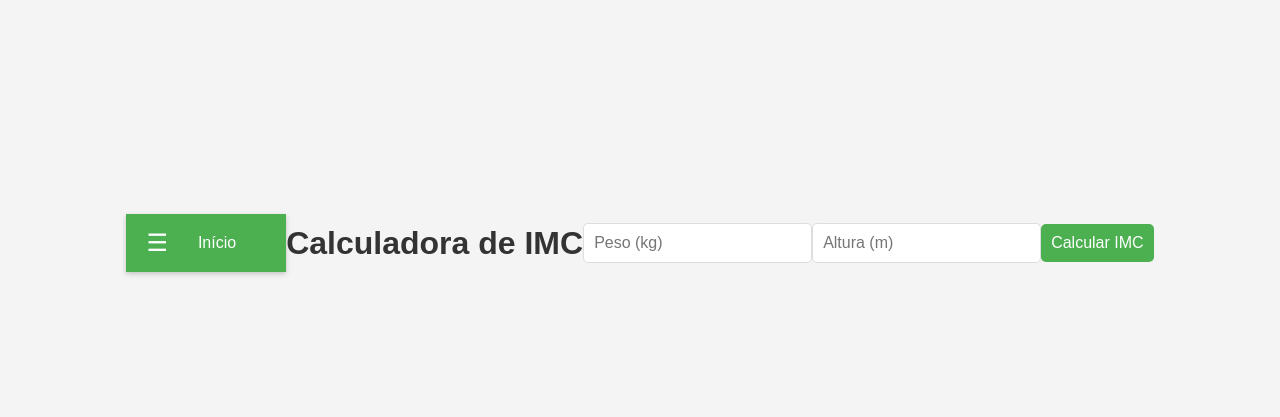
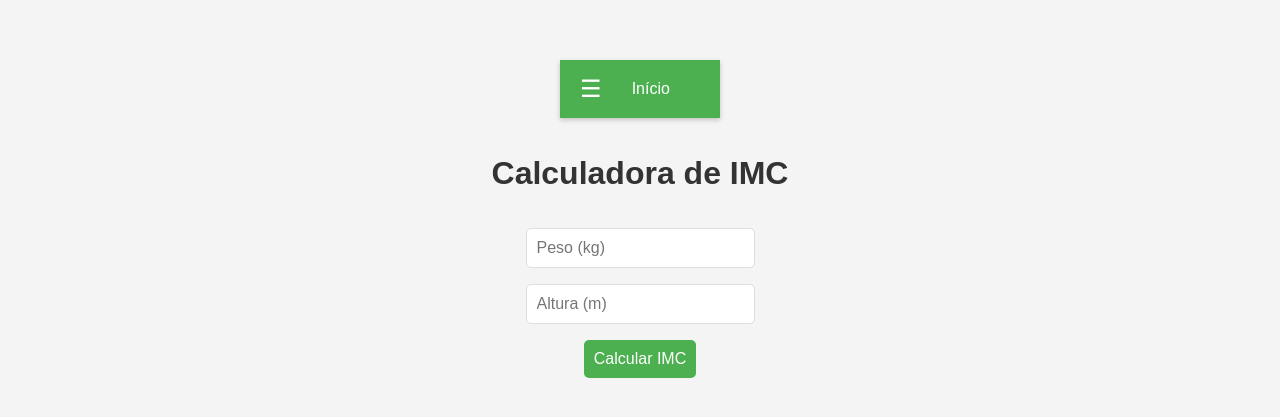
Before and after one commit to MateusMoliterno/Site-de-Saude, a plain HTML site: page imc.html in a window 1280 px wide. Shown: the part 157-574 px from the top of the page. Drawn offline with Linux system fonts and the light colour scheme.

Commit message:
feature styles

```diff
--- a/CSS/imc.css
+++ b/CSS/imc.css
@@ -4,7 +4,10 @@ body {
     margin: 0;
     padding: 0;
     display: flex;
+    flex-direction: column;
     justify-content: center;
+    align-items: center;
+    gap: 2vh;
     align-items: center;
     height: 100vh; /* Preenche toda a altura da tela */
 }
```
